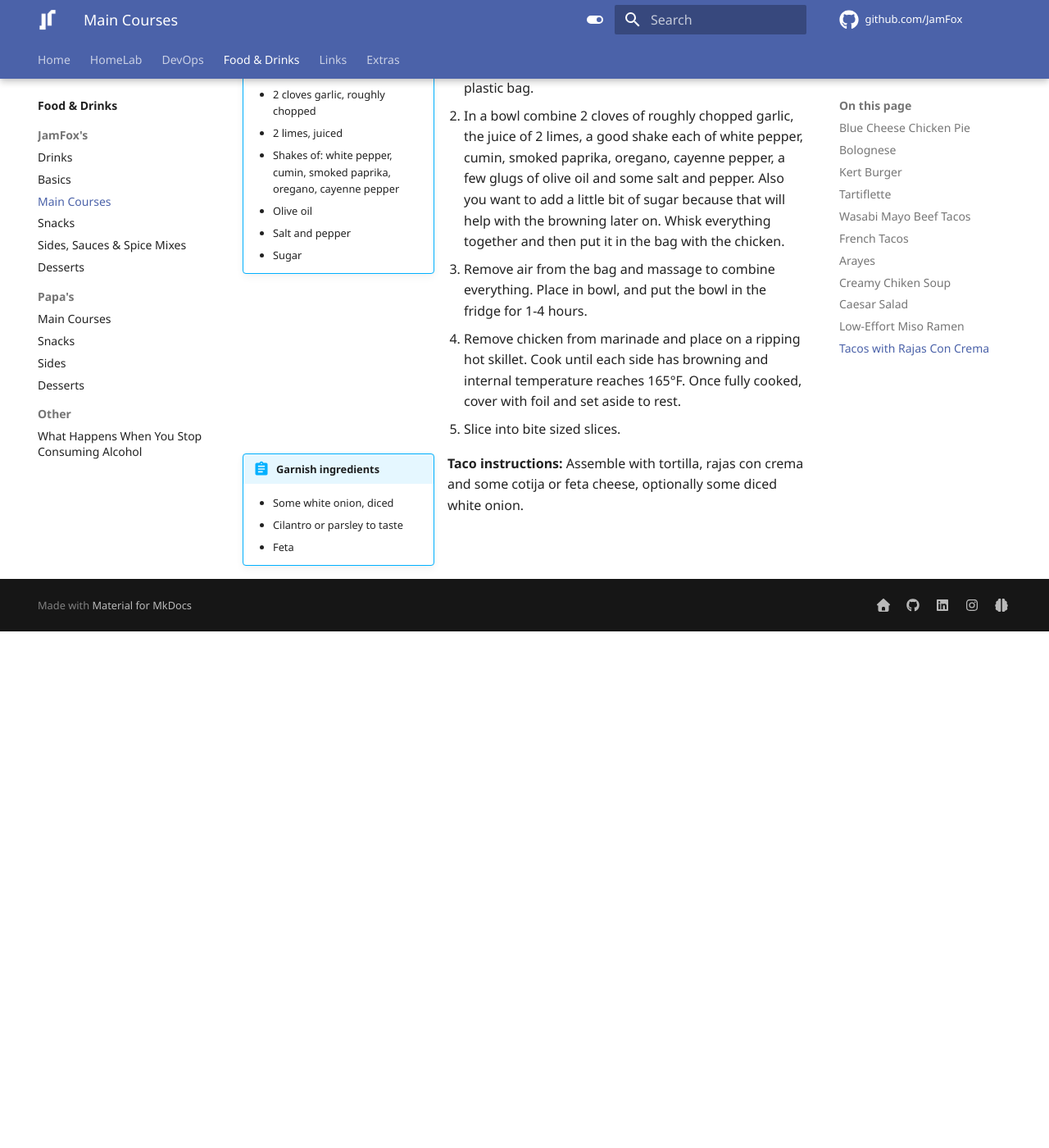
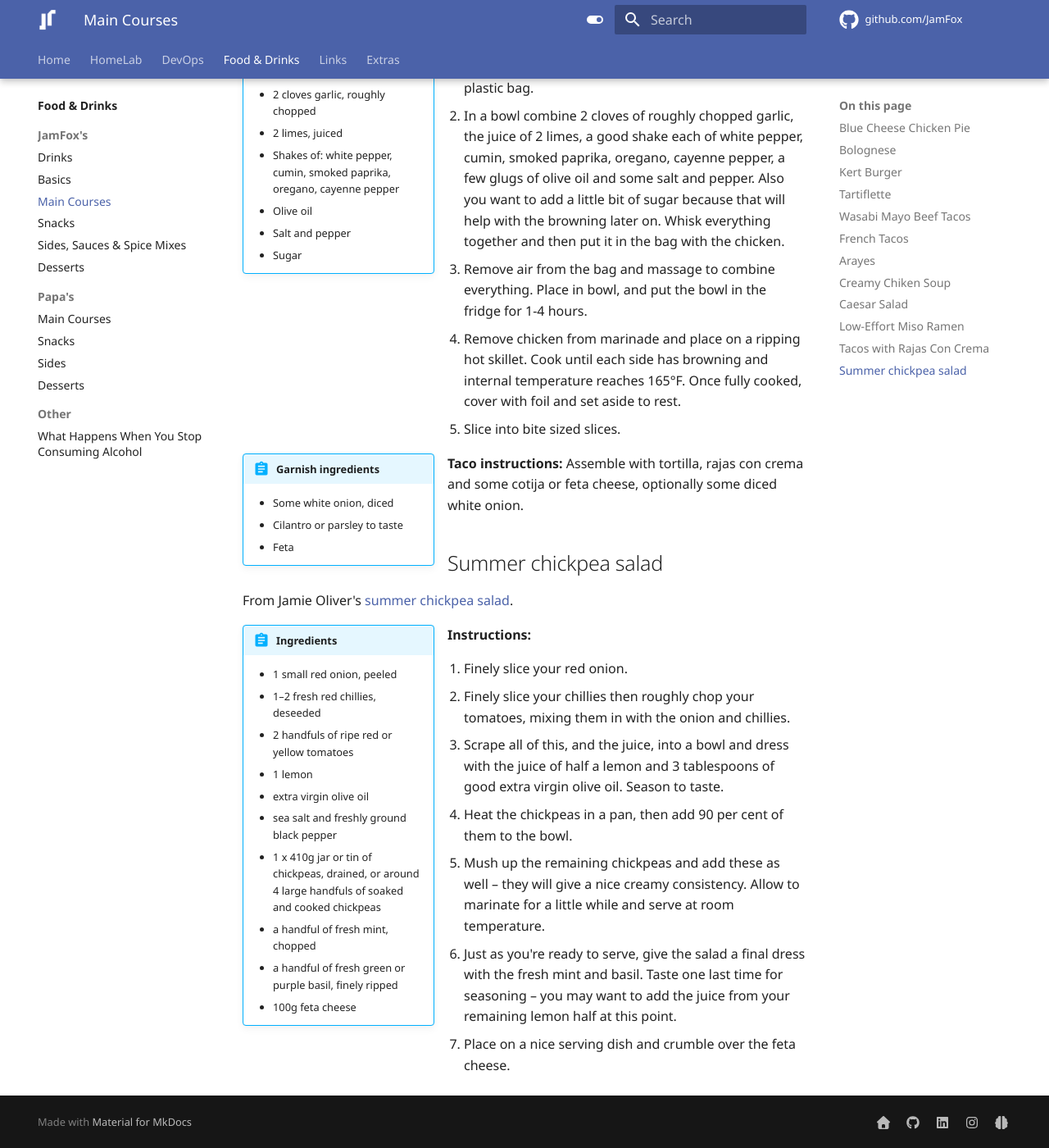
Before and after one commit to JamFox/docs.jamfox.dev, an MkDocs documentation site: the page built from docs/content/food/maincourses.md, in a window 1280 px wide and 1400 px high, scrolled down 10416 px. Shown: the whole window at 82% size. Built offline with MkDocs 1.6.1 and Material for MkDocs 9.7.7, drawn with Linux system fonts in a browser that asks for light colours; comment, search, counter and statistics services are not loaded; before the commit the page ends 11186 px from its top, so only the background shows below that.

Commit message:
add recipes

```diff
--- a/docs/content/food/maincourses.md
+++ b/docs/content/food/maincourses.md
@@ -390,3 +390,29 @@ For toppings, feel free to leave or add things as you like.
     - Feta
 
 **Taco instructions:** Assemble with tortilla, rajas con crema and some cotija or feta cheese, optionally some diced white onion.
+
+## Summer chickpea salad
+
+From Jamie Oliver's [summer chickpea salad](https://www.jamieoliver.com/recipes/vegetables/summer-chickpea-salad/).
+
+!!! abstract inline "Ingredients"
+    - 1 small red onion, peeled
+    - 1–2 fresh red chillies, deseeded
+    - 2 handfuls of ripe red or yellow tomatoes
+    - 1 lemon
+    - extra virgin olive oil
+    - sea salt and freshly ground black pepper
+    - 1 x 410g jar or tin of chickpeas, drained, or around 4 large handfuls of soaked and cooked chickpeas
+    - a handful of fresh mint, chopped
+    - a handful of fresh green or purple basil, finely ripped
+    - 100g feta cheese
+
+**Instructions:**
+
+1. Finely slice your red onion.
+2. Finely slice your chillies then roughly chop your tomatoes, mixing them in with the onion and chillies.
+3. Scrape all of this, and the juice, into a bowl and dress with the juice of half a lemon and 3 tablespoons of good extra virgin olive oil. Season to taste.
+4. Heat the chickpeas in a pan, then add 90 per cent of them to the bowl.
+5. Mush up the remaining chickpeas and add these as well – they will give a nice creamy consistency. Allow to marinate for a little while and serve at room temperature.
+6. Just as you're ready to serve, give the salad a final dress with the fresh mint and basil. Taste one last time for seasoning – you may want to add the juice from your remaining lemon half at this point.
+7. Place on a nice serving dish and crumble over the feta cheese.
```
Also changed, not shown: docs/content/food/sides.md (+11 -0 lines).
